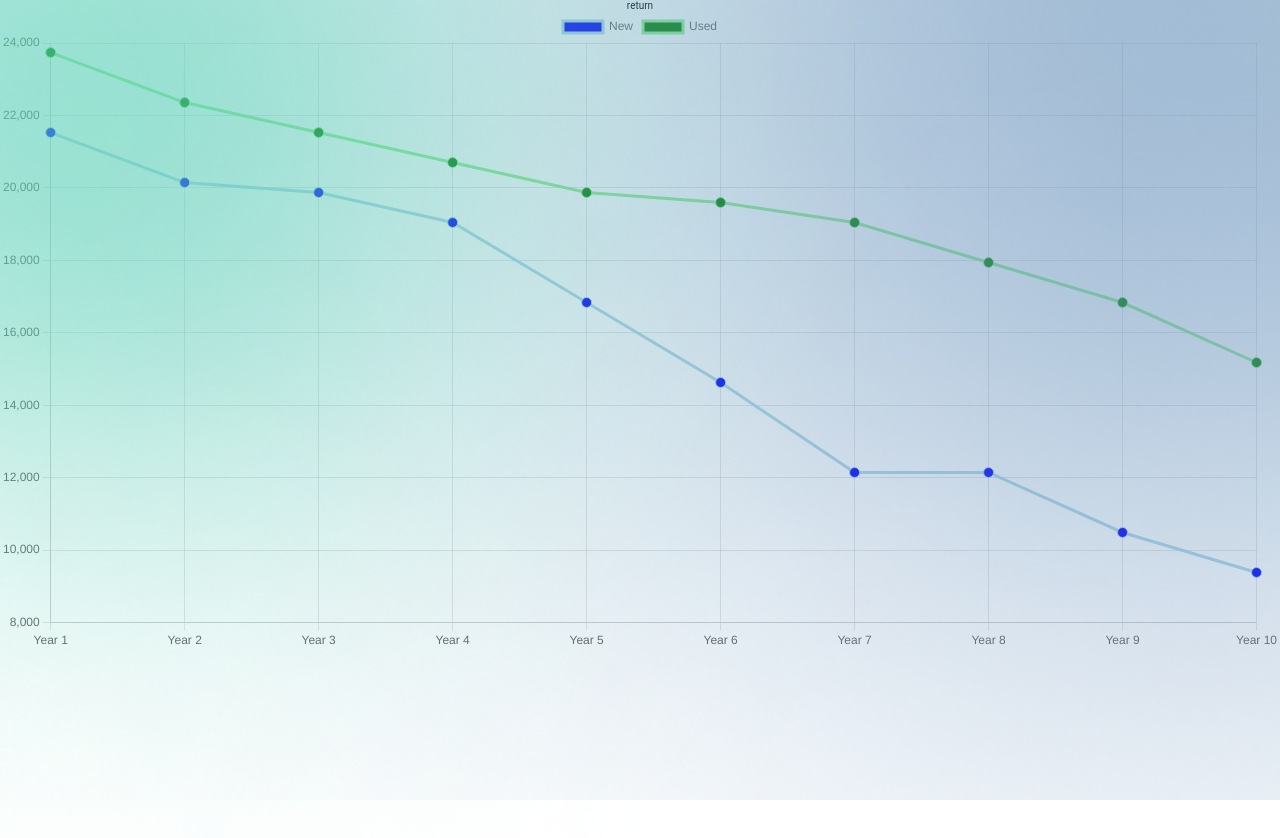
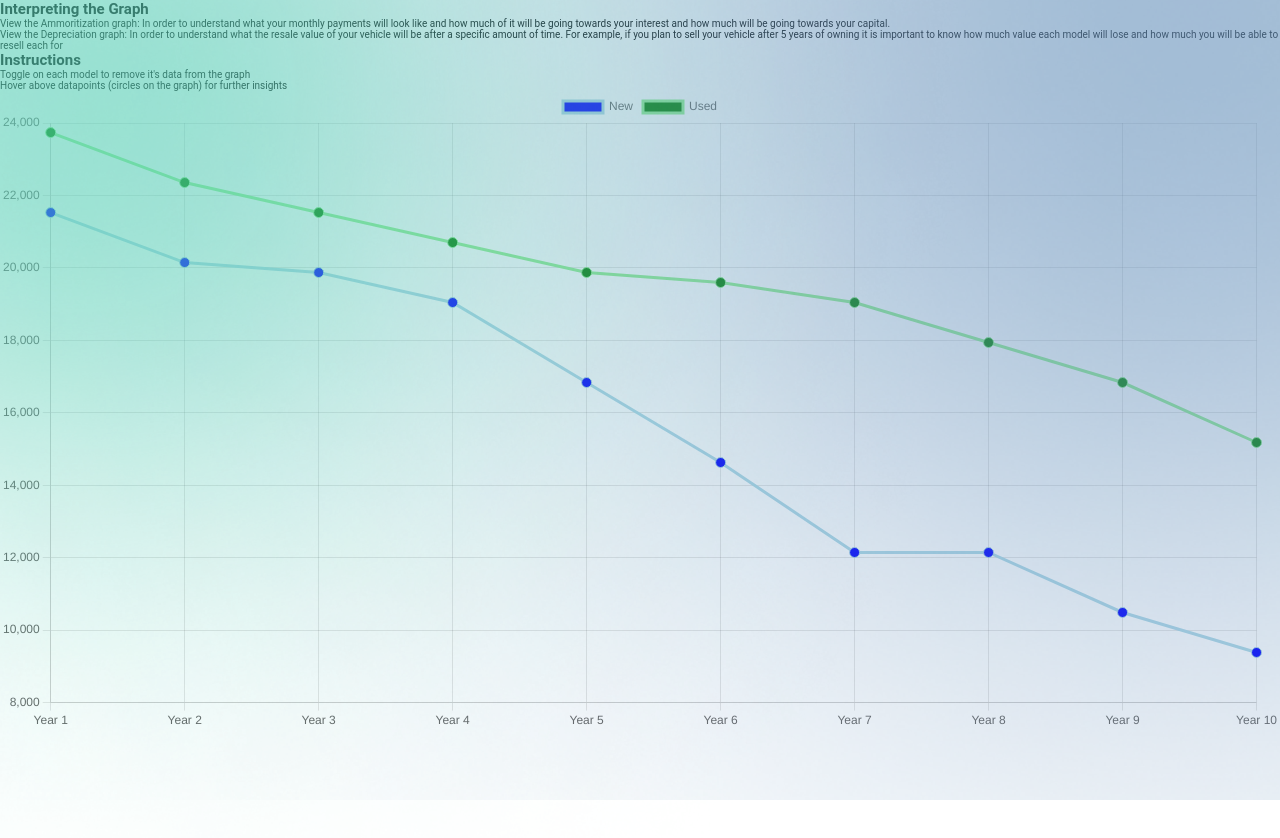
Before and after one commit to TLI-Project/Winnie, a React (Create React App) app: page /compare in a window 1280 px wide. Shown: the top 838 px of the page. Built offline with nearby package versions, Linux system fonts and the light colour scheme.

Commit message:
Added rough draft for graph interpreatations and instructions

```diff
--- a/src/components/Compare/index.js
+++ b/src/components/Compare/index.js
@@ -10,7 +10,20 @@ const Compare = () => {
         <div className="page page-compare">
             <img className="ellipse-blue" src={blueEllipse} />
             <img className="ellipse-green" src={greenEllipse} />
-            return <Graph1Model newModelA = {{"listPrice": 27600, "model": "Honda CR-V",
+            <div className='detail-right'>
+                <h2>Interpreting the Graph</h2>
+                <p>View the Ammoritization graph: In order to understand what your monthly payments will look like
+                    and how much of it will be going towards your interest and how much will be going towards your
+                    capital. </p>
+                <p>View the Depreciation graph: In order to understand what the resale value of your vehicle will be
+                    after a specific amount of time. For example, if you plan to sell your vehicle after 5 years of
+                    owning it is important to know how much value each model will lose and how much you will be able to
+                resell each for</p>
+                <h2>Instructions</h2>
+                <p>Toggle on each model to remove it's data from the graph </p>
+                <p>Hover above datapoints (circles on the graph) for further insights</p>
+            </div>
+           <Graph1Model newModelA = {{"listPrice": 27600, "model": "Honda CR-V",
             "depreciation": [0.78, 0.73, 0.72, 0.69, 0.61, 0.53, 0.44, 0.44, 0.38, 0.34]}} usedModelA = {{"listPrice":  27600, "model": "Honda Clarity",
             "depreciation": [0.86, 0.81, 0.78, 0.75, 0.72, 0.71, 0.69, 0.65, 0.61, 0.55]}} />
 
```
